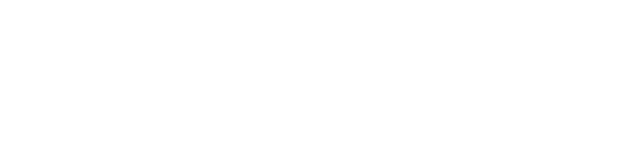
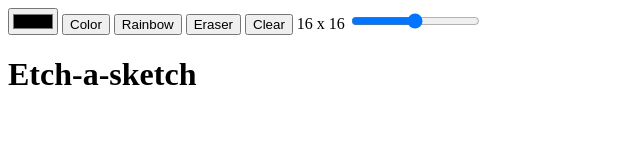
Before and after one commit to ElijahShin/etch-a-sketch, a plain HTML site: page index.html in a window 1280 px wide. Shown: the whole page, without its empty margins (0-640 px from the left). Drawn offline with Linux system fonts and the light colour scheme.

Commit message:
Add HTML structure

```diff
--- a/index.html
+++ b/index.html
@@ -6,6 +6,27 @@
     <title>Etch-A-Sketch</title>
   </head>
   <body>
+    <div class="outer-wrapper">
+      <div class="main-wrapper">
+        <div class="left-wrapper flex">
+          <input type="color">
+          <button>Color</button>
+          <button>Rainbow</button>
+          <button>Eraser</button>
+          <button>Clear</button>
+          <label id="gridSize">16 x 16</label>
+          <input for="gridSize" type="range">
+        </div>
+        <div class="right-wrapper flex">
+          <h1>Etch-a-sketch</h1>
+          <div class="grid-wrapper">
+
+          </div>
+        </div>
+      </div>
+    </div>
+
+
 
   <script src="./js/index.js"></script>
   </body>
```
